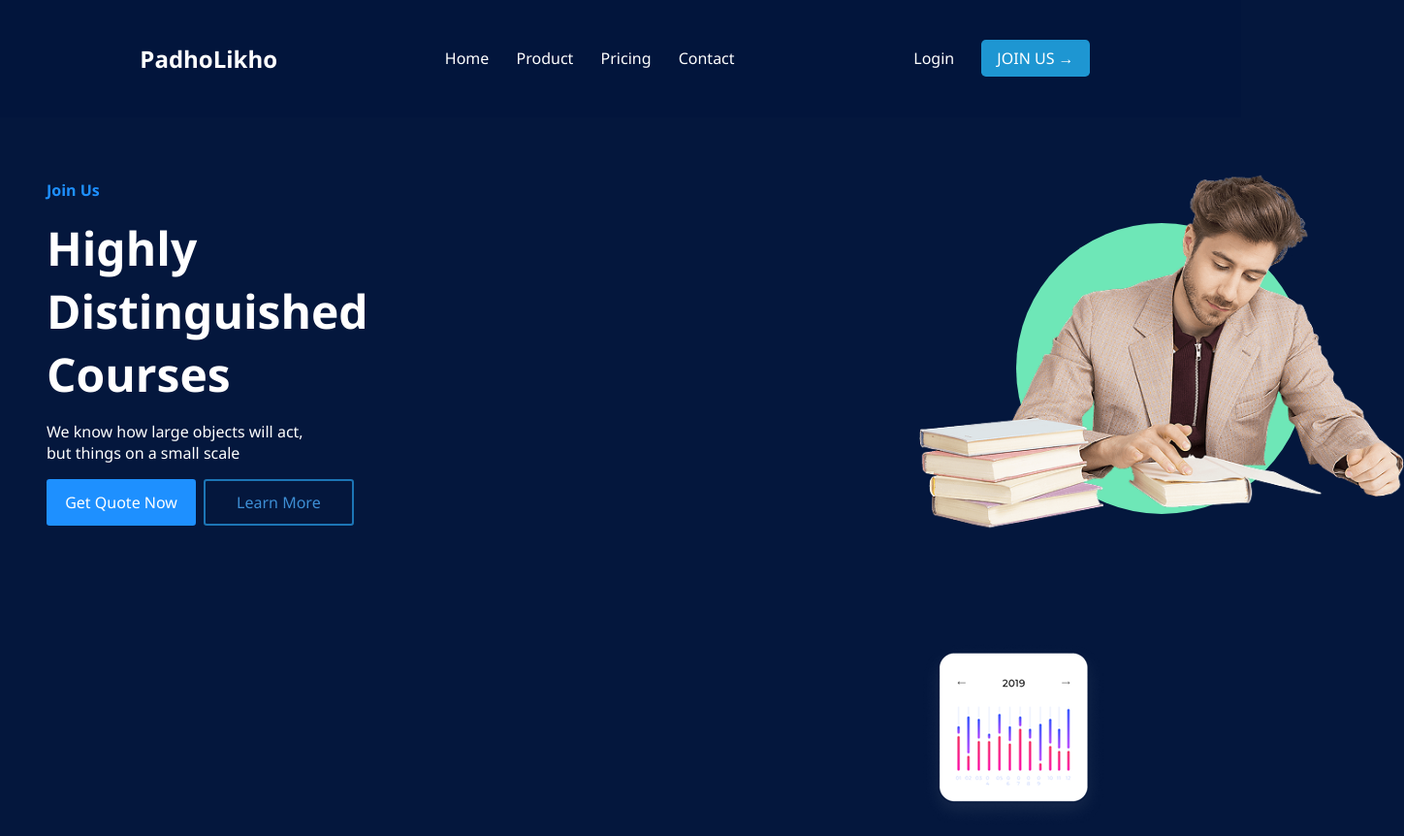
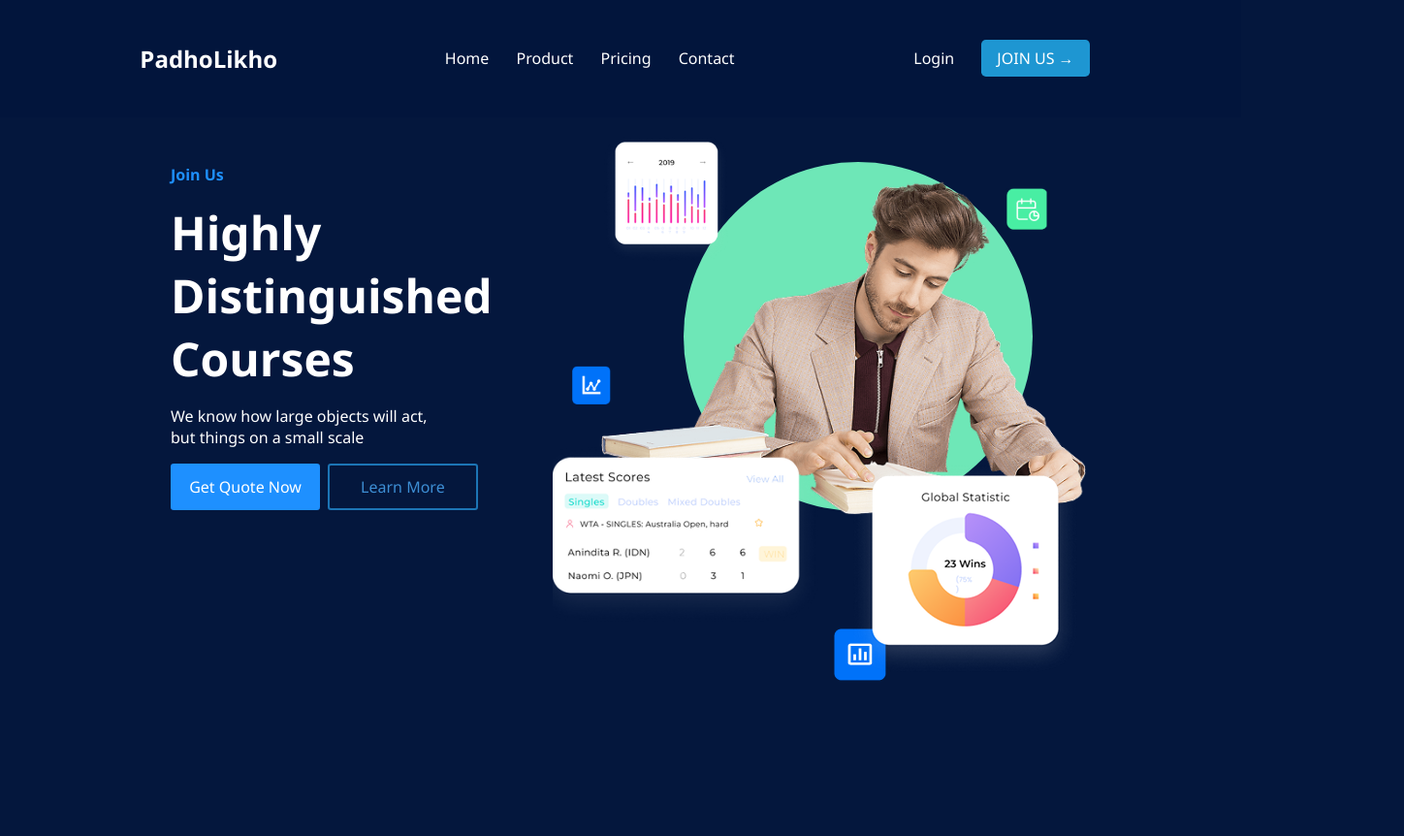
Before and after one commit to nijushrivastav/padholikho, a plain HTML site: page index.html in a window 1280 px wide. Shown: the top 862 px of the page at 97% size, 1448 px wide, since content can reach past the window. After the commit the page ends 800 px from the top, so only its background shows below. Drawn offline with Linux system fonts and the light colour scheme.

Commit message:
changes in style and index

```diff
--- a/index.html
+++ b/index.html
@@ -1,6 +1,5 @@
 <!DOCTYPE html>
 <html lang="en">
-
   <head>
     <meta charset="UTF-8" />
     <meta name="viewport" content="width=device-width, initial-scale=1.0" />
@@ -21,43 +20,32 @@
         <div class="buttons">
           <a href="#" class="login">Login</a>
           <a href="#" class="join">JOIN US →</a>
-
         </div>
       </div>
     </header>
-  <main>
+    <main class="container">
       <section class="text">
         <p class="small-heading">Join Us</p>
-      <h1>Highly <br>Distinguished <br>Courses
-      </h1>
-      <p>We know how large objects will act,<br> but things on a small scale</p>
+        <h1>Highly <br />Distinguished <br />Courses</h1>
+        <p>
+          We know how large objects will act,<br />
+          but things on a small scale
+        </p>
         <div class="button">
           <a href="#" class="parent">Get Quote Now</a>
           <a href="#" class="child">Learn More</a>
         </div>
+      </section>
       <div class="image">
         <div class="circle"></div>
-      <img src="technology 2.png" alt="img" class="person"/>
-      <div class="card stat-card top-left">
-        <img src="image 3.png" alt="img" />
+        <img src="technology 2.png" alt="img" class="person" />
+          <img class="box" src="image 3.png" alt="img" />
+          <img class="box1" src="image 5.png" alt="img" />
+          <img class="box2" src="image 2.png" alt="img" />
+         <img class="box3" src="Group 324.png" alt ="img" />
+          <img class="box4" src="Group 323.png" alt="img" />
+          <img class="box5" src="Frame 325.png" alt="img" />
       </div>
-  <div class="card-left">
-    <img src="image 5.png" alt="img" />
-  </div>
-  <div class="card-right">
-    <img src="image 2.png" alt="img" />
-  </div>
-  <div class="card-top-right">
-    <img src="Group 324.png" alt="img" />
-  </div>
-<div class="card-bottom">
-  <img src="Group 323.png" alt="img" />
-</div>
-<div class="card-corner">
-  <img src=""
-</div>
-    </div>
-    </section>
-
     </main>
   </body>
+</html>
--- a/style.css
+++ b/style.css
@@ -27,9 +27,16 @@ body {
   border-radius: 0.3rem;
 
 }
+.container{
+display: flex;
+margin: 1rem auto;
+justify-content: space-between;
+width: 75vw;
+gap: 2rem;
+}
 
 .text {
-  padding: 3rem;
+  padding: 1rem;
   align-items: center;
 }
 
@@ -69,22 +76,81 @@ body {
   width: 500px;
   height: 500px;
   position: relative;
-  margin-left: 900px;
-    margin-top: -412px;
+
 }
 .circle{
   position: absolute;
-  width:300px;
-  height: 300px;
+  width:360px;
+  height: 360px;
   background: #6ee7b7;
   border-radius: 50%;
-  top: 50%;
-  left: 50%;
+  top: 42%;
+  left: 53%;
   transform: translate(-50%, -50%);
   z-index: 1;
 }
 .person{
-  position: relative;
+  position: absolute;
   width: 100%;
-  z-index: 2;
+  z-index: 1;
 }
+
+.box {
+  position: absolute;
+  border:20px;
+  width: 135px;
+  z-index: 3;
+}
+.box:hover{
+  scale: 1.1;
+}
+
+.box2{
+  position: absolute;
+  z-index: 3;
+  bottom: -60px;
+  right: 5px;
+
+}
+.box2:hover{
+  scale: 1.1;
+}
+
+.box1{
+  position: absolute;
+   z-index: 1;
+   bottom: -10px;
+   width: 280px;
+   left: -50px;
+}
+.box1:hover{
+  scale: 1.1;
+}
+.box3{
+  position: absolute;
+  z-index: 5;
+  top: 240px;
+  left:-30px;
+  width: 40px;
+}
+.box3:hover{
+  scale: 1.1;
+}
+.box5{
+  position: absolute;
+  z-index: 5;
+  right: 40px;
+  bottom: 400px;
+}
+.box5:hover{
+  scale: 1.1;
+}
+.box4{
+  position: absolute;
+  z-index: 0;
+  bottom: -65px;
+  left: 240px;
+}
+.box4:hover{
+  scale: 1.1;
+}
```
Lines whose indentation alone changed are shown as unchanged.
